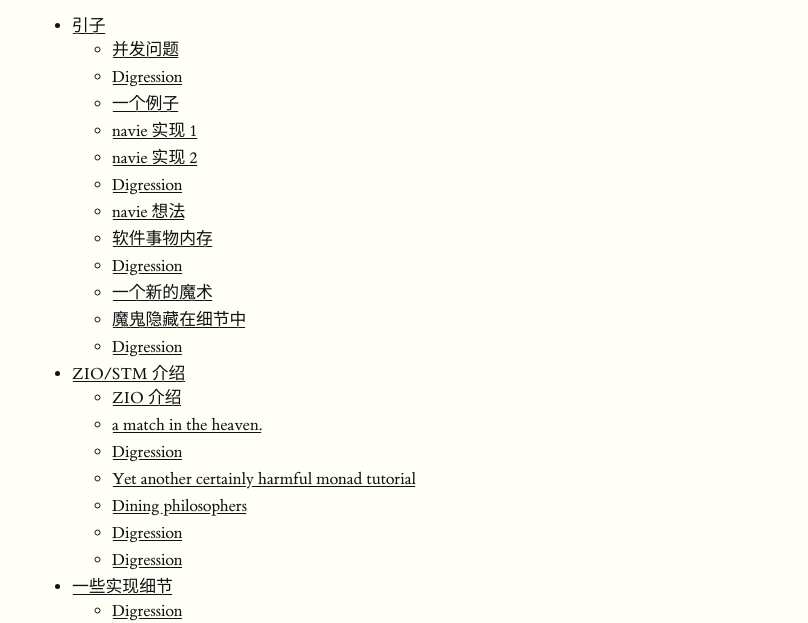
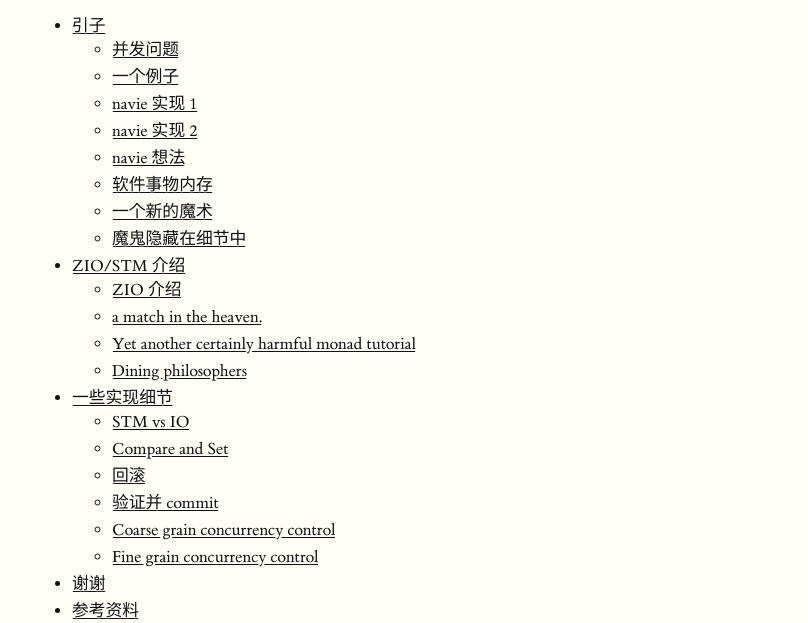
Before and after one commit to contrun/talks, a plain HTML site: page composable-concurrency-with-zio-stm/index.html in a window 1280 px wide. Shown: the part 178-801 px from the top of the page, without its empty margins (128-936 px from the left). Drawn offline with Linux system fonts and the light colour scheme.

Commit message:
deploy: 15ca8f04b75042bdecadeb9b779ac3c01b8022a9

```diff
--- a/composable-concurrency-with-zio-stm/index.html
+++ b/composable-concurrency-with-zio-stm/index.html
@@ -40,31 +40,23 @@
 <li><a href="#引子">引子</a>
 <ul>
 <li><a href="#并发问题">并发问题</a></li>
-<li><a href="#digression">Digression</a></li>
 <li><a href="#一个例子">一个例子</a></li>
 <li><a href="#navie-实现-1">navie 实现 1</a></li>
 <li><a href="#navie-实现-2">navie 实现 2</a></li>
-<li><a href="#digression-1">Digression</a></li>
 <li><a href="#navie-想法">navie 想法</a></li>
 <li><a href="#软件事物内存">软件事物内存</a></li>
-<li><a href="#digression-2">Digression</a></li>
 <li><a href="#一个新的魔术">一个新的魔术</a></li>
 <li><a href="#魔鬼隐藏在细节中">魔鬼隐藏在细节中</a></li>
-<li><a href="#digression-3">Digression</a></li>
 </ul></li>
 <li><a href="#ziostm-介绍">ZIO/STM 介绍</a>
 <ul>
 <li><a href="#zio-介绍">ZIO 介绍</a></li>
 <li><a href="#a-match-in-the-heaven.">a match in the heaven.</a></li>
-<li><a href="#digression-4">Digression</a></li>
 <li><a href="#yet-another-certainly-harmful-monad-tutorial">Yet another certainly harmful monad tutorial</a></li>
 <li><a href="#dining-philosophers">Dining philosophers</a></li>
-<li><a href="#digression-5">Digression</a></li>
-<li><a href="#digression-6">Digression</a></li>
 </ul></li>
 <li><a href="#一些实现细节">一些实现细节</a>
 <ul>
-<li><a href="#digression-7">Digression</a></li>
 <li><a href="#stm-vs-io">STM vs IO</a></li>
 <li><a href="#compare-and-set">Compare and Set</a></li>
 <li><a href="#回滚">回滚</a></li>
@@ -86,7 +78,6 @@
 <li>我们创造了 reactive streams。</li>
 <li>我们创造了 communicating sequential processes。</li>
 </ul>
-<h2 id="digression">Digression</h2>
 <p><img src="../pictures/meta-programming-hard.jpg" /></p>
 <h2 id="一个例子">一个例子</h2>
 <ul>
@@ -125,7 +116,6 @@
 <li>解决方案，请几个小心一点的程序员， <code>AtomicStampedReference</code></li>
 <li>Lousy abstraction，poor modularity</li>
 </ul>
-<h2 id="digression-1">Digression</h2>
 <p><img src="../pictures/10th-year-of-using-mutexes.png" /></p>
 <h2 id="navie-想法">navie 想法</h2>
 <ul>
@@ -147,7 +137,6 @@
 <div class="sourceCode" id="cb4"><pre class="sourceCode java"><code class="sourceCode java"><span id="cb4-1"><a href="#cb4-1"></a><span class="kw">while</span>(!<span class="fu">commitTransaction</span>()) {</span>
 <span id="cb4-2"><a href="#cb4-2"></a>  sudo <span class="fu">commitTransaction</span>()</span>
 <span id="cb4-3"><a href="#cb4-3"></a>}</span></code></pre></div>
-<h2 id="digression-2">Digression</h2>
 <p><img src="../pictures/sudo.jpg" /></p>
 <ul>
 <li>软件事物内存可以带来数据库事物 acid 保证中的 aci</li>
@@ -187,7 +176,6 @@
 <li>commit 要 linearizable，不能留下任何 inconsistent 的状态</li>
 <li>不是所有改动都能 rollback</li>
 </ul>
-<h2 id="digression-3">Digression</h2>
 <p><img src="../pictures/rollback-to-2019.jpg" /></p>
 <h1 id="ziostm-介绍">ZIO/STM 介绍</h1>
 <h2 id="zio-介绍">ZIO 介绍</h2>
@@ -207,7 +195,6 @@
 </ul>
 <h2 id="a-match-in-the-heaven.">a match in the heaven.</h2>
 <p><img src="../pictures/print-is-no-more.jpg" /></p>
-<h2 id="digression-4">Digression</h2>
 <ul>
 <li>纯函数式编程可以将纯函数和有副作用的 actions, effects 隔离开来</li>
 <li>纯函数的世界里没有冠状病毒，没有死亡，可以任意回滚</li>
@@ -258,7 +245,6 @@
 <li>declarative programming 让我们不需要管这么多细节，我们先看下这样的抽象的威力</li>
 </ul>
 <h2 id="dining-philosophers">Dining philosophers</h2>
-<h2 id="digression-5">Digression</h2>
 <p><img src="../pictures/dining-philosophers-problem.jpg" /></p>
 <ul>
 <li>要让每一个哲学家吃上意大利面，即使他是苏格拉底，fuck historians</li>
@@ -281,7 +267,6 @@
 <ul>
 <li>你应该对这样的东西感到极端 skeptical</li>
 </ul>
-<h2 id="digression-6">Digression</h2>
 <p><img src="../pictures/the-code-works.png" /></p>
 <ul>
 <li>因为这种写法看起来已经打环</li>
@@ -299,7 +284,6 @@
 <ul>
 <li>我们这个啊，是 high level review</li>
 </ul>
-<h2 id="digression-7">Digression</h2>
 <p><img src="../pictures/high-level.png" /></p>
 <h2 id="stm-vs-io">STM vs IO</h2>
 <ul>
```
Also changed, not shown: the-hitchhiker-s-guide-to-nixos/index.html (+0 -2 lines).
